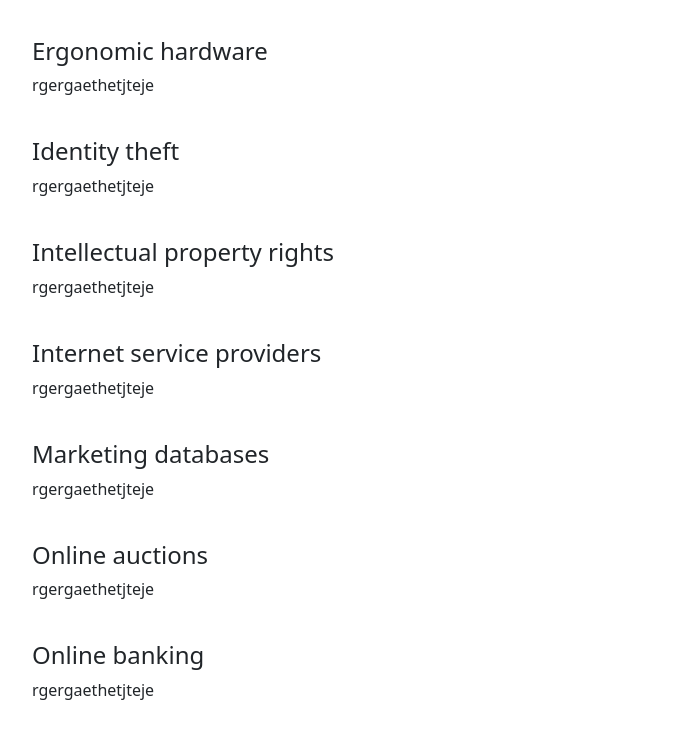
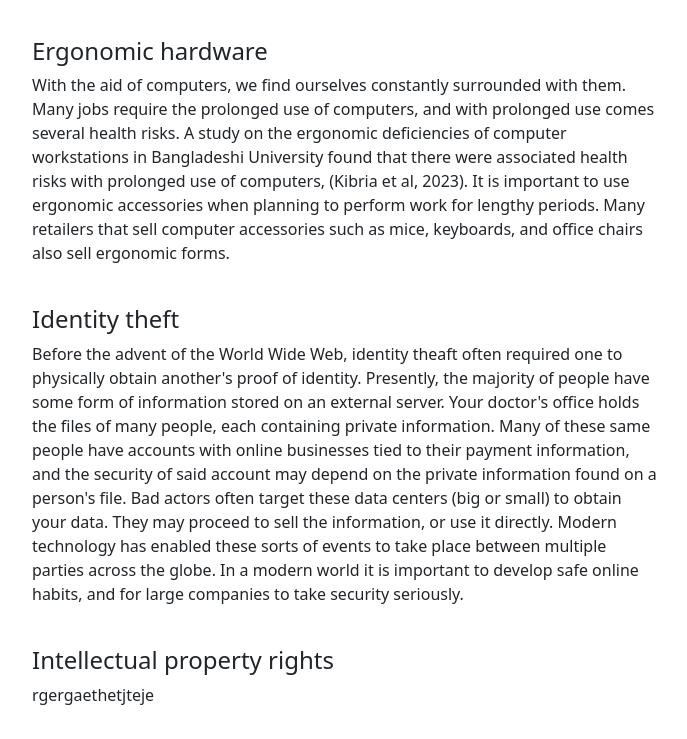
Before and after one commit to aaron-meek/COMP210_Project_1_Website, a plain HTML site: page terms.html in a window 1280 px wide. Shown: the part 1429-2168 px from the top of the page, without its empty margins (294-981 px from the left). Drawn offline with nearby package versions, Linux system fonts and the light colour scheme.

Commit message:
Added some terms

```diff
--- a/terms.html
+++ b/terms.html
@@ -64,10 +64,10 @@
                     <p>An e-portfolio is an electronic portfolio. More secifically, it is a portfolio that is accessible online. If you are an artist, then a good method to increasing exposure to your work and talents is to create an online portfolio for others to view. Some downsides to posting your work online is that it may be easily plagarized. However, potential employers can quickly look at the sorts of projects you've worked on, and guage experience and work qualities you may possess. </p>
                     <br>
                     <h4>Ergonomic hardware</h4>
-                    <p>rgergaethetjteje</p>
+                    <p>With the aid of computers, we find ourselves constantly surrounded with them. Many jobs require the prolonged use of computers, and with prolonged use comes several health risks. A study on the ergonomic deficiencies of computer workstations in Bangladeshi University found that there were associated health risks with prolonged use of computers, (Kibria et al, 2023). It is important to use ergonomic accessories when planning to perform work for lengthy periods. Many retailers that sell computer accessories such as mice, keyboards, and office chairs also sell ergonomic forms.</p>
                     <br>
                     <h4>Identity theft</h4>
-                    <p>rgergaethetjteje</p>
+                    <p>Before the advent of the World Wide Web, identity theaft often required one to physically obtain another's proof of identity. Presently, the majority of people have some form of information stored on an external server. Your doctor's office holds the files of many people, each containing private information. Many of these same people have accounts with online businesses tied to their payment information, and the security of said account may depend on the private information found on a person's file. Bad actors often target these data centers (big or small) to obtain your data. They may proceed to sell the information, or use it directly. Modern technology has enabled these sorts of events to take place between multiple parties across the globe. In a modern world it is important to develop safe online habits, and for large companies to take security seriously.</p>
                     <br>
                     <h4>Intellectual property rights</h4>
                     <p>rgergaethetjteje</p>
@@ -79,7 +79,7 @@
                     <p>rgergaethetjteje</p>
                     <br>
                     <h4>Online auctions</h4>
-                    <p>rgergaethetjteje</p>
+                    <p>Websites, such as Ebay, allow individuals and smaller businesses to set up auctions that enable many people from different countries participate. Online auctions are constantly underway, and many of them even last multiple days.</p>
                     <br>
                     <h4>Online banking</h4>
                     <p>rgergaethetjteje</p>
@@ -108,7 +108,13 @@
                     <h4>World Wide Web</h4>
                     <p>rgergaethetjteje</p>
                     <br>
+                    <h4 style="text-align: center;">References</h4>
+                    <br>
+                    <p>
+                      Kibria, M. G., Parvez, M. S., Saha, P., & Talapatra, S. (2023). Evaluating the ergonomic deficiencies in computer workstations and investigating their correlation with reported musculoskeletal disorders and visual symptoms among computer users in Bangladeshi University. Heliyon, 9(11). https://doi.org/10.1016/j.heliyon.2023.e22179
+                      <br>
 
+                    </p>
             </div>
         </div>
     </div>
```
